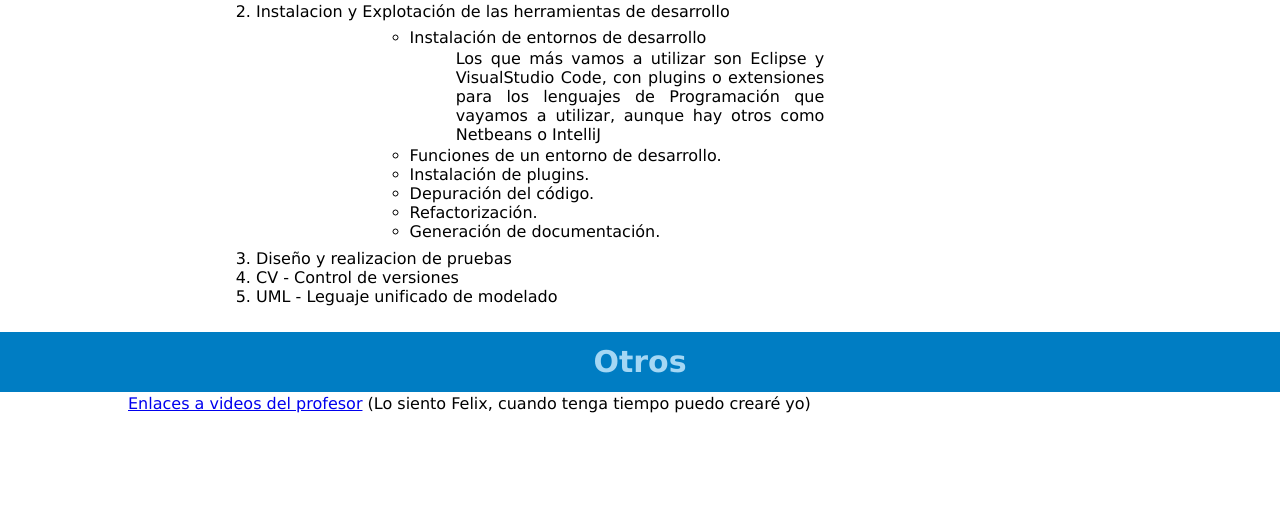
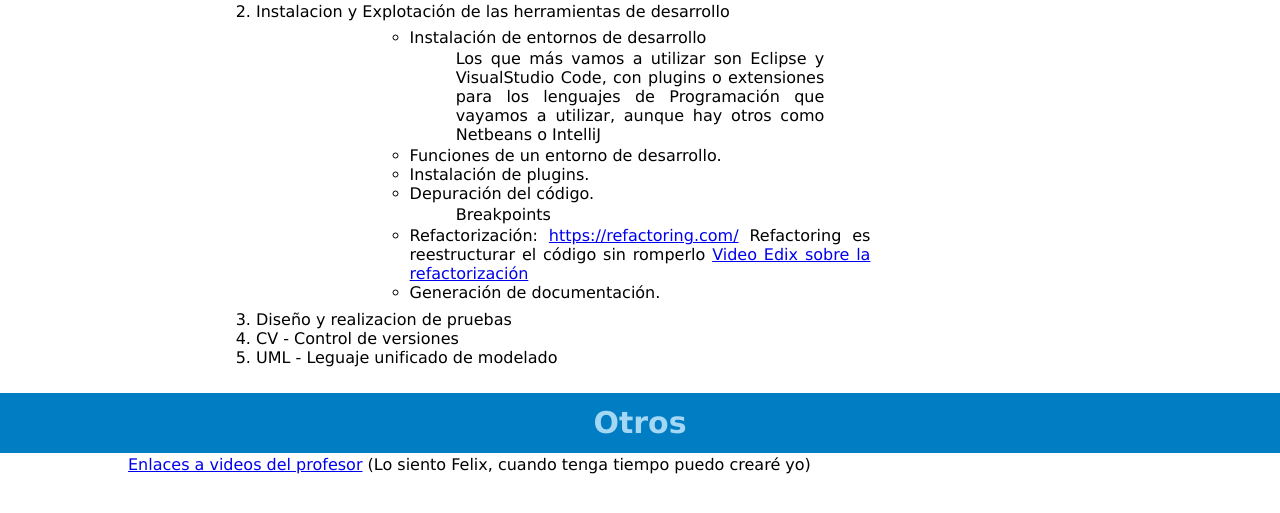
Before and after one commit to tatvil/DAM, a PHP site: page /DAM1/EntornosDesarrollo/index.php in a window 1280 px wide. Shown: the part 273-786 px from the top of the page. Run offline with PHP 8.4, Linux system fonts and the light colour scheme.

Commit message:
Entornos de desarrollo

```diff
--- a/DAM1/EntornosDesarrollo/index.php
+++ b/DAM1/EntornosDesarrollo/index.php
@@ -27,7 +27,12 @@
                 <li>Funciones de un entorno de desarrollo.</li>
                 <li>Instalación de plugins.</li>
                 <li>Depuración del código.</li>
-                <li>Refactorización.</li>
+                	<p>Breakpoints</p>
+                <li>Refactorización:
+                	<a href="https://refactoring.com/">https://refactoring.com/</a>
+                	Refactoring es reestructurar el código sin romperlo
+                	<a href="https://youtu.be/sYLbg7VZ8CM">Video Edix sobre la refactorización</a>
+                </li>
                 <li>Generación de documentación.</li>
             </ul>
         <li>Diseño y realizacion de pruebas</li>
```
Also changed, not shown: 11 other files.
